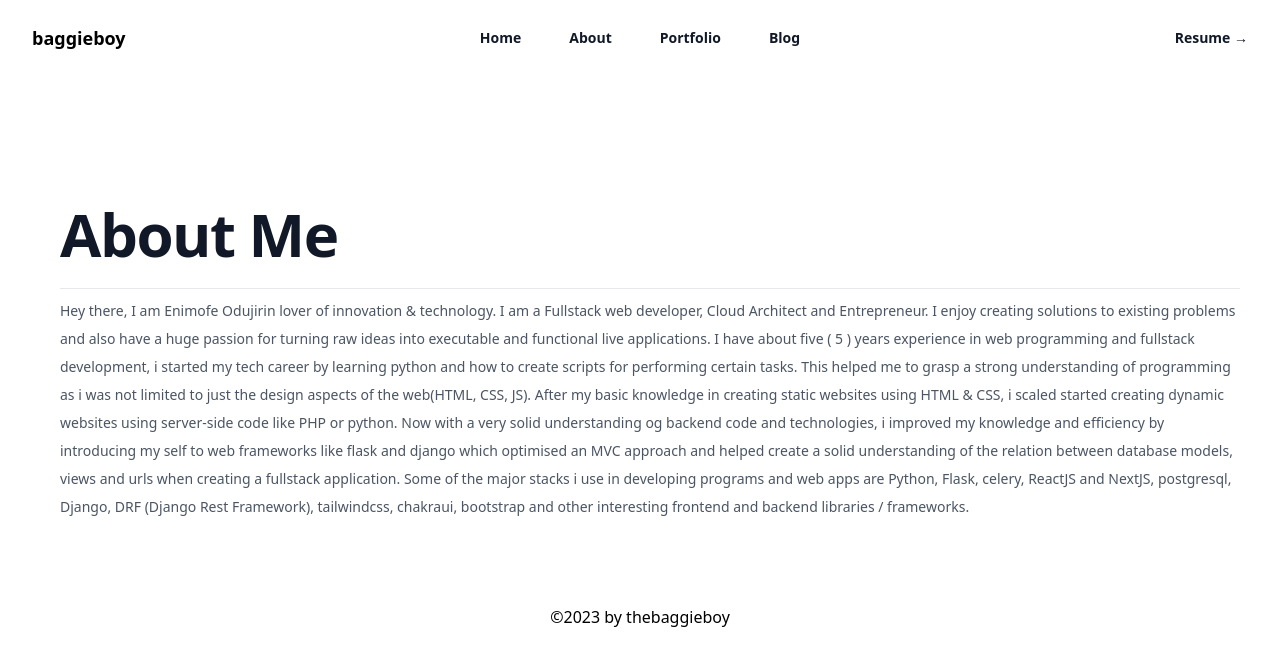
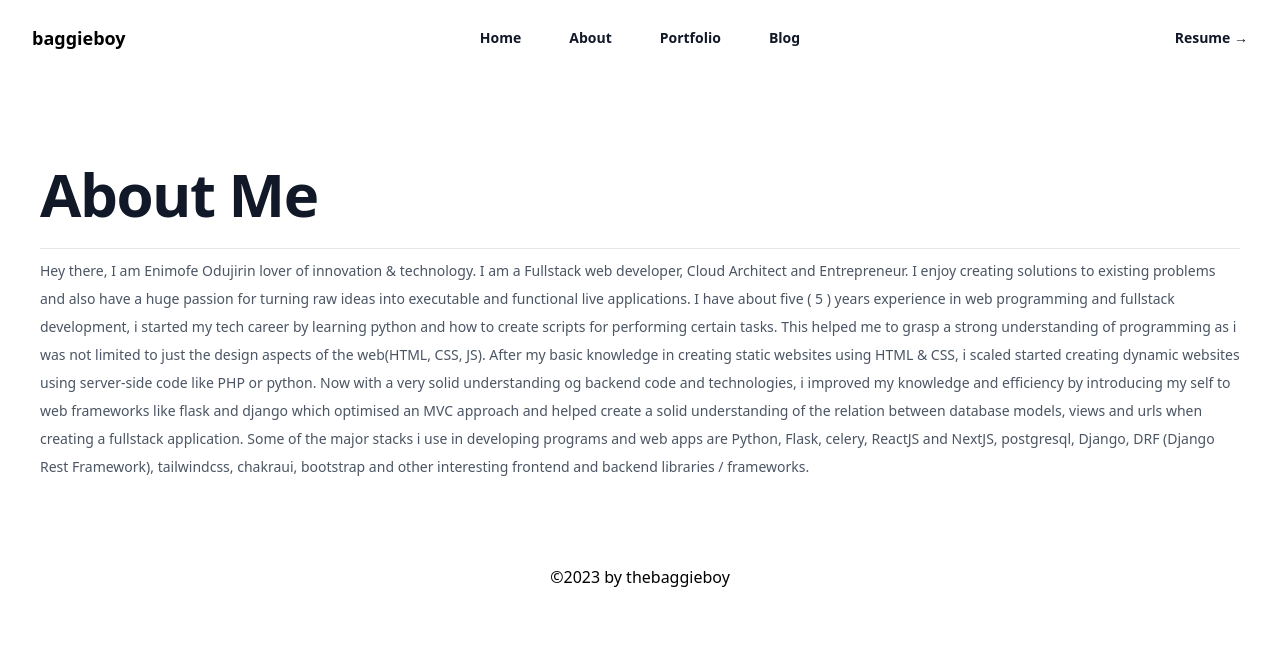
Before and after one commit to thebaggieboy/thebaggieboy.github.io, a Next.js app: page /about in a window 1280 px wide. Shown: the top 666 px of the page. Built offline with nearby package versions, Linux system fonts and the light colour scheme.

Commit message:
About me page

```diff
--- a/pages/about.tsx
+++ b/pages/about.tsx
@@ -10,7 +10,7 @@ const links = [
     return (
 
     <div className="p-10"> <br /><br /><br />
-              <div className="container mt-10 pl-5">
+              <div className="container">
               <h1 className="text-4xl font-bold tracking-tight text-gray-900 sm:text-6xl">
               About Me
               </h1> <br /> <hr />
```
